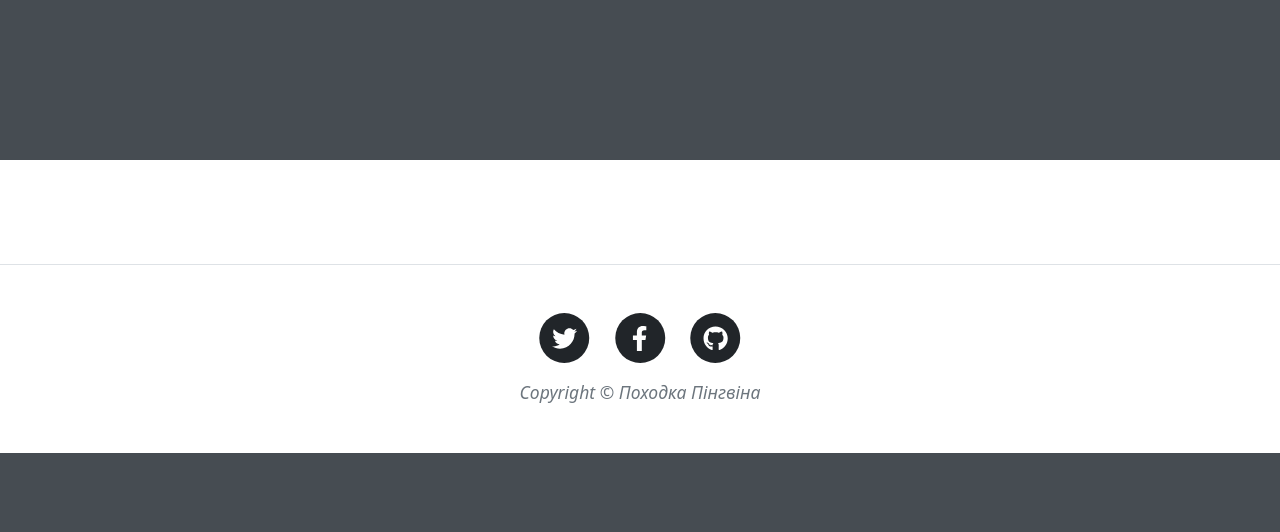
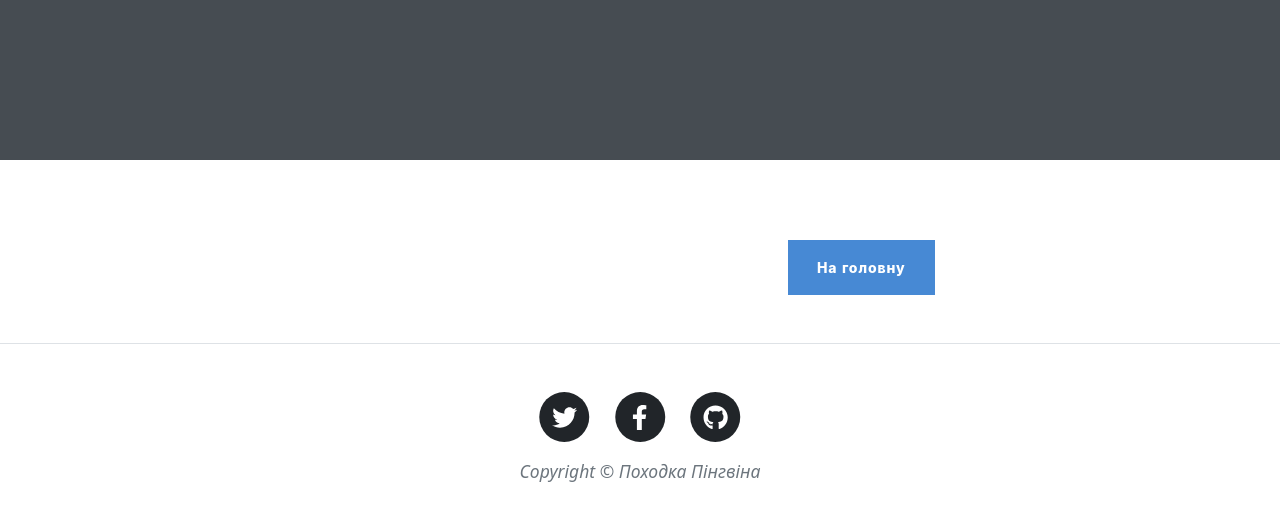
Before and after one commit to sofijasljusar/penguins, a Django app: template templates/post_detail.html in a window 1280 px wide. Shown: the part 640-1172 px from the top of the page. Before the commit the page ends 1093 px from the top, so only its background shows below. Run offline with Django 5.2, Linux system fonts and the light colour scheme; the template is opened without the code that fills it, so the values that code supplies are empty; parts of the project's set-up code (start-up, migrations or seed data) failed here and were passed over; some libraries are stand-ins or nearby versions.

Commit message:
Add return to homepage button to post detail

```diff
--- a/templates/post_detail.html
+++ b/templates/post_detail.html
@@ -31,6 +31,13 @@
                 <div class="post-content">
                 <p>{{ post.content|safe }}</p>
                 </div>
+                <div class="d-flex justify-content-end mb-4">
+                  <a
+                    class="btn btn-primary float-right"
+                    href="{% url 'home' %}"
+                    >На головну</a
+                  >
+                </div>
                 {% if user.is_authenticated and user.is_superuser %}
                 <div class="d-flex justify-content-end mb-4">
                   <a
@@ -49,6 +56,7 @@
                 </div>
 
                 {% endif %}
+
             </div>
         </div>
     </div>
```
